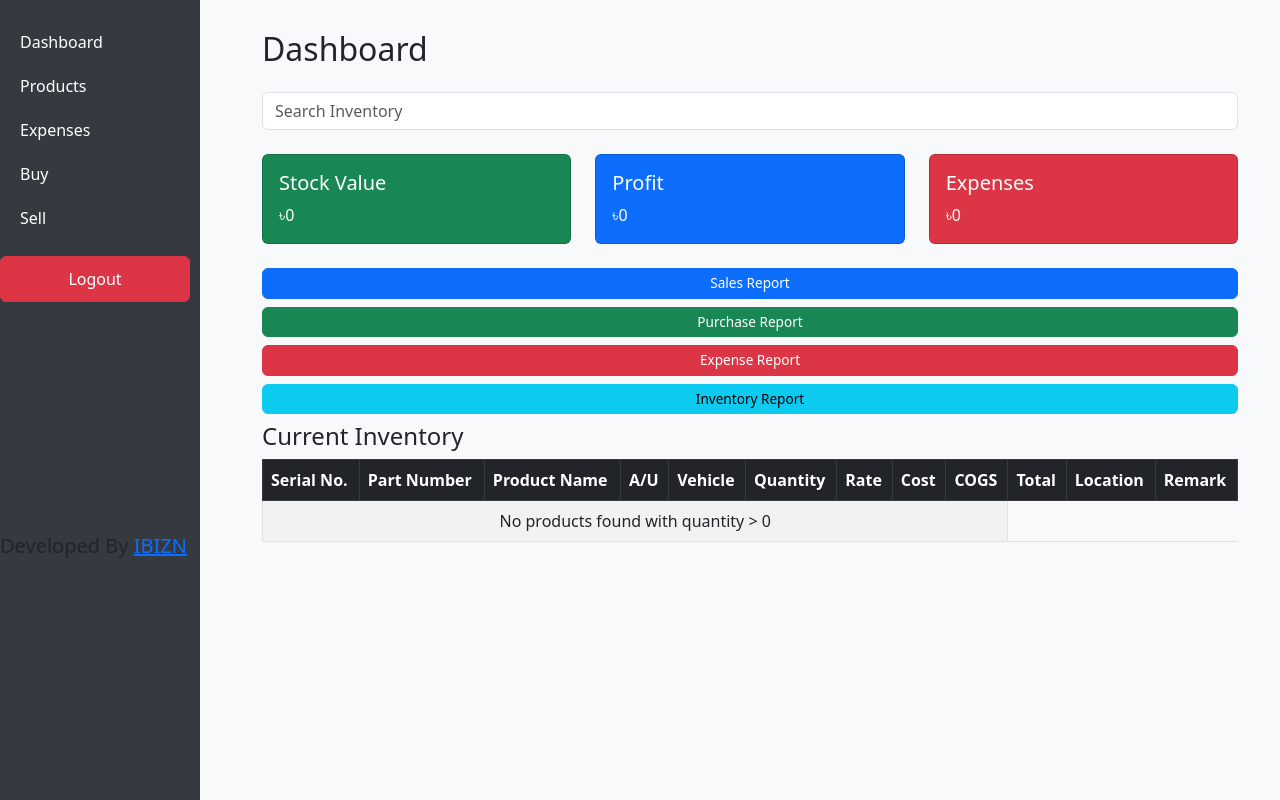
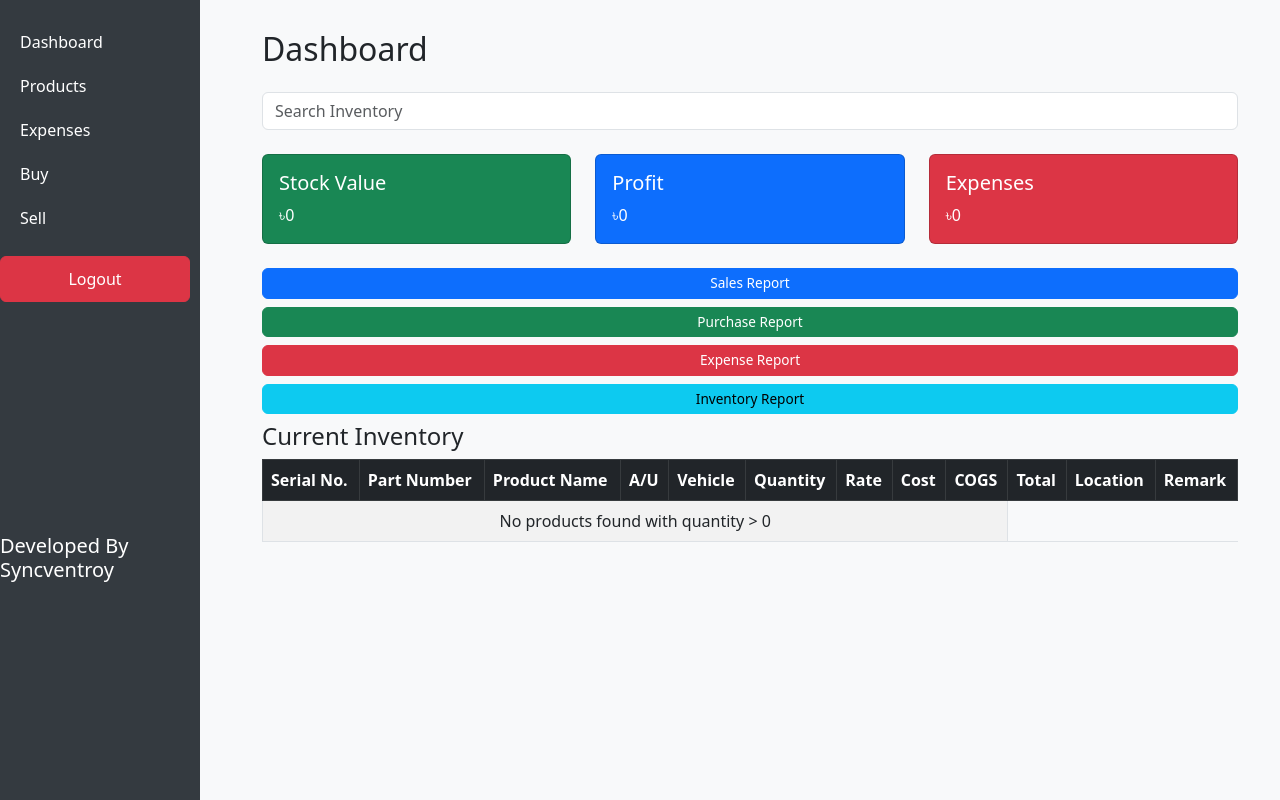
Before and after one commit to sifat3/Inventory-Management-System, a Django app: page /dashboard/ in a window 1280 px wide. Run offline with Django 4.2, Linux system fonts and the light colour scheme; a user stored in the database is signed in; data that the repository does not hold is empty.

Commit message:
Update base.html

```diff
--- a/inventory/templates/inventory/base.html
+++ b/inventory/templates/inventory/base.html
@@ -42,7 +42,7 @@
         {% endif %}
       </ul>
               <br><br><br><br><br><br><br><br><br>
-    <H5>   Developed By <a href="//www.ibizn.com">IBIZN</a></H5>
+    <H5 style="color: white;">   Developed By Syncventroy</H5>
     </div>
     <div class="main">
       {% block content %}
```
